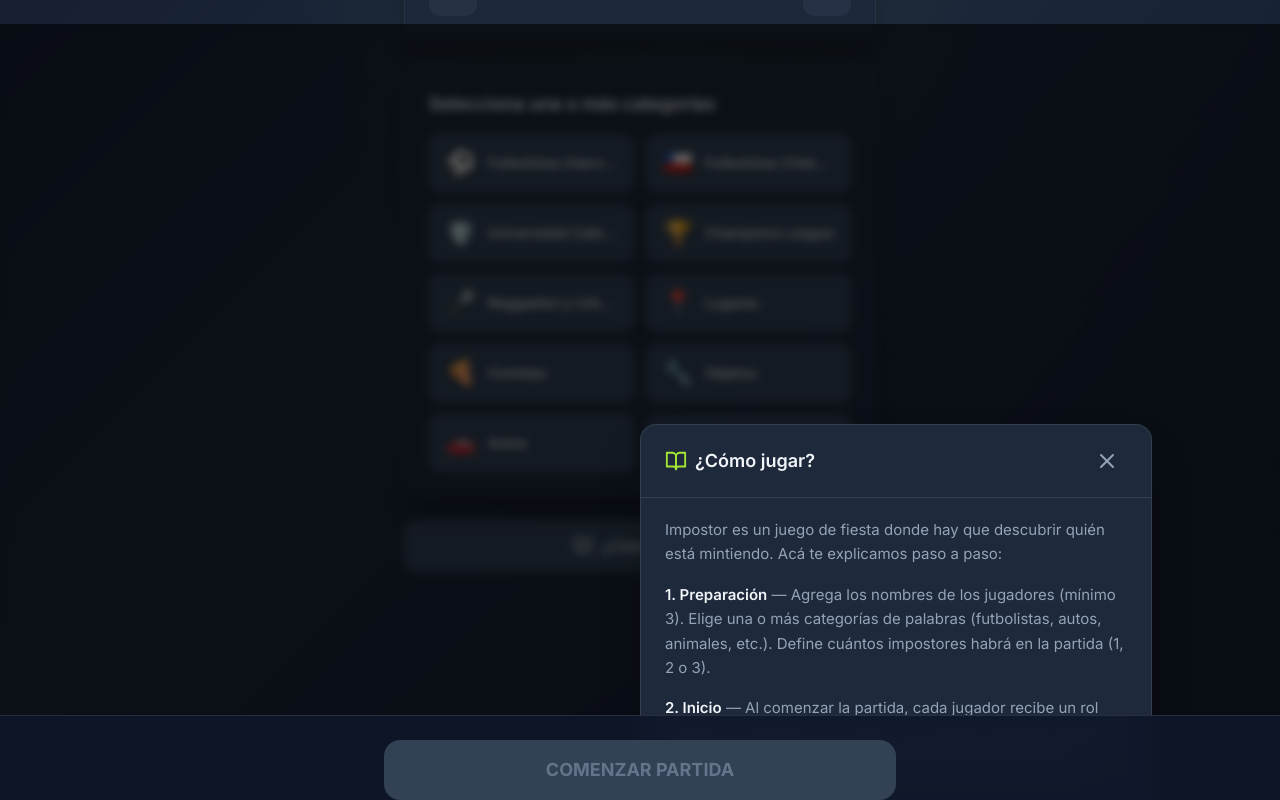
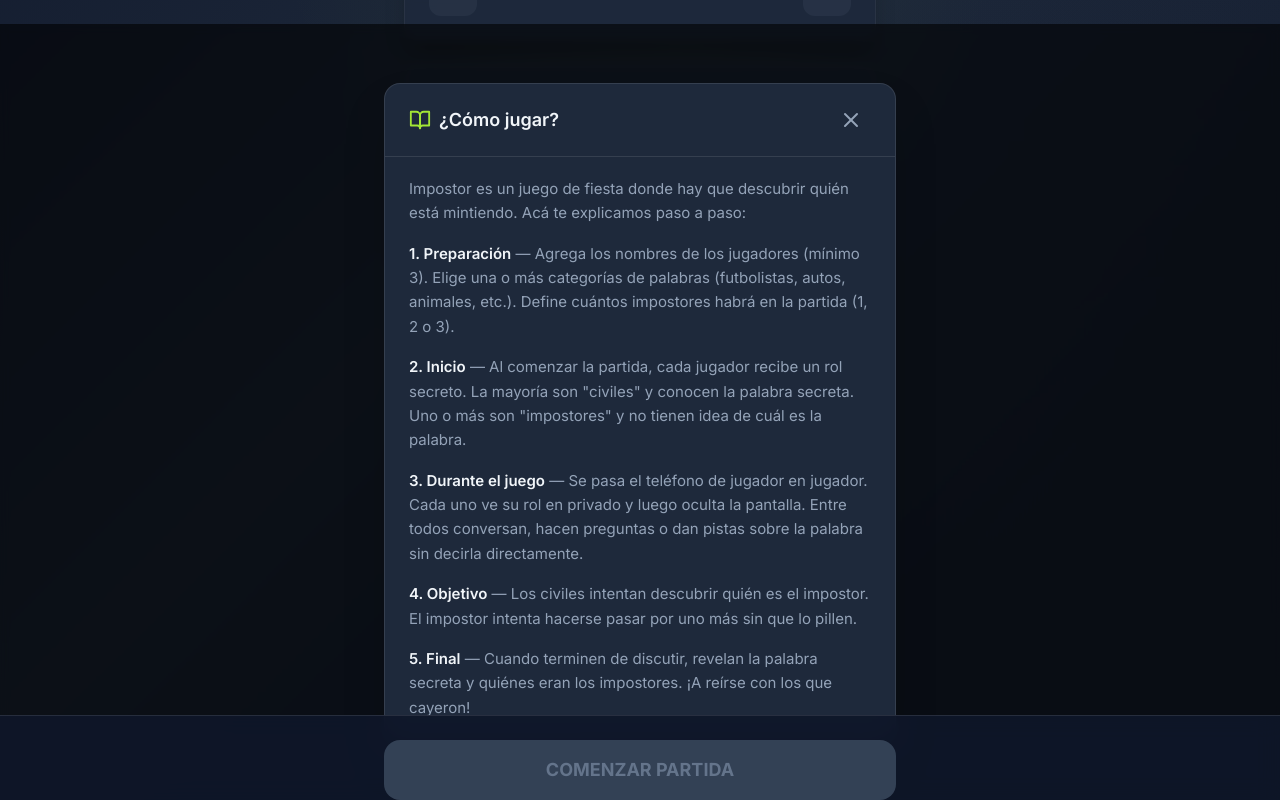
Before and after one commit to irodriguezyanine/impostor, a Next.js app: page / in a window 1280 px wide. Both pictures are taken after a click on the button "¿Cómo jugar?". Shown: the part 603-1403 px from the top of the page. Built offline with nearby package versions, Linux system fonts and the light colour scheme; no server answers.

Commit message:
Add new categories "Cocina" and "Viajes" with associated words. Update translations for enhanced multilingual support. Refine UI components in HomePage and CategorySelector for improved user experience and accessibility.

```diff
--- a/src/components/HowToPlay.tsx
+++ b/src/components/HowToPlay.tsx
@@ -54,13 +54,15 @@ export function HowToPlay() {
 
       <AnimatePresence>
         {isOpen && (
-          <>
-            <motion.div
-              initial={{ opacity: 0 }}
-              animate={{ opacity: 1 }}
-              exit={{ opacity: 0 }}
+          <motion.div
+            initial={{ opacity: 0 }}
+            animate={{ opacity: 1 }}
+            exit={{ opacity: 0 }}
+            className="fixed inset-0 z-50 flex items-center justify-center p-4"
+          >
+            <div
               onClick={() => setIsOpen(false)}
-              className="fixed inset-0 bg-black/60 backdrop-blur-sm z-50"
+              className="absolute inset-0 bg-black/60 backdrop-blur-sm"
               aria-hidden="true"
             />
             <motion.div
@@ -71,7 +73,8 @@ export function HowToPlay() {
               animate={{ opacity: 1, scale: 1 }}
               exit={{ opacity: 0, scale: 0.95 }}
               transition={{ duration: 0.2 }}
-              className="fixed inset-4 md:inset-auto md:left-1/2 md:top-1/2 md:-translate-x-1/2 md:-translate-y-1/2 md:max-w-lg md:w-full md:max-h-[85vh] z-50 flex flex-col bg-surface rounded-2xl shadow-2xl border border-white/10 overflow-hidden"
+              onClick={(e) => e.stopPropagation()}
+              className="relative w-full max-w-lg max-h-[85vh] flex flex-col bg-surface rounded-2xl shadow-2xl border border-white/10 overflow-hidden"
             >
               <div className="flex items-center justify-between px-6 py-4 border-b border-white/10 flex-shrink-0">
                 <h2
@@ -96,7 +99,7 @@ export function HowToPlay() {
                 </div>
               </div>
             </motion.div>
-          </>
+          </motion.div>
         )}
       </AnimatePresence>
     </>
```
